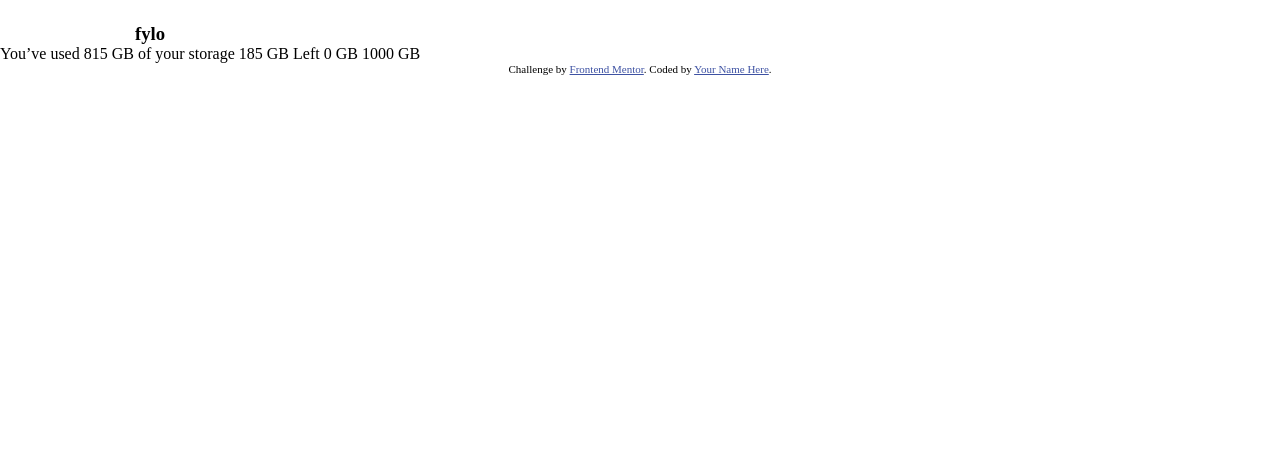
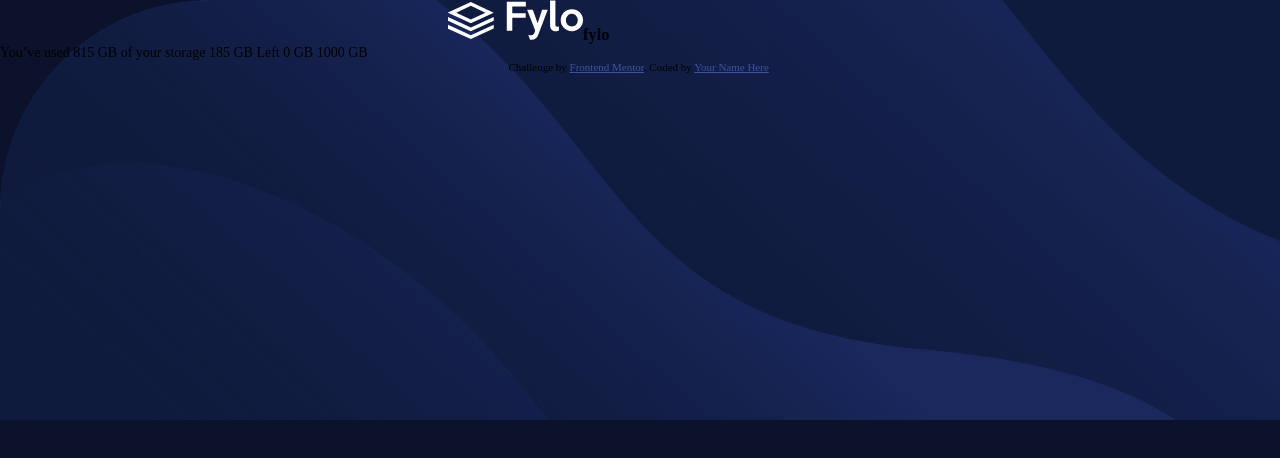
Before and after one commit to kdgoudy/fylo, a plain HTML site: page index.html in a window 1280 px wide. Drawn offline with Linux system fonts and the light colour scheme.

Commit message:
Update style.css

```diff
--- a/style.css
+++ b/style.css
@@ -15,3 +15,15 @@
     --dark-blue: hsl(228, 56%, 26%);
     --very-dark-blue: hsl(229, 57%, 11%);
 }
+
+body {
+    background-color: var(--very-dark-blue);
+    background-image: url(bg-desktop.png);
+    background-repeat: no-repeat;
+    font-size: 14px;
+}
+
+.fylo {
+    margin: auto;
+    width: 30%;
+}
```
